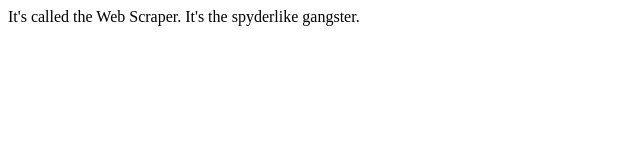
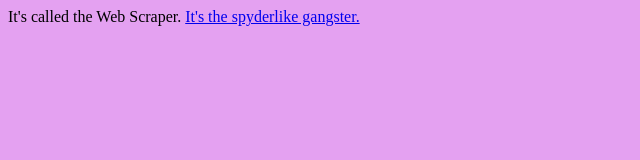
Before and after one commit to bsw975/scrapings, a website: page public/index.html in a window 1280 px wide. Shown: the whole page, without its empty margins (0-640 px from the left). Drawn offline with nearby package versions, Linux system fonts and the light colour scheme; no server answers.

Commit message:
foo bar baz qux quux

```diff
--- a/package.json
+++ b/package.json
@@ -25,6 +25,7 @@
     "express-handlebars": "^3.0.0",
     "mongoose": "^5.2.8",
     "morgan": "^1.9.0",
+    "npm": "^6.4.0",
     "request": "^2.88.0"
   }
 }
--- a/public/index.html
+++ b/public/index.html
@@ -9,6 +9,10 @@
     <script src="https://ajax.googleapis.com/ajax/libs/jquery/3.3.1/jquery.min.js"></script>
 <script src="app.js"></script>
 <style>
+
+body {
+    background: #e49ff1f8;
+}
 textarea, input {
     display: block;
 }
@@ -17,9 +21,10 @@ textarea, input {
 <body>
     <div class="container">
         It's called the Web Scraper.
-        It's the spyderlike gangster.
+        <a href = "https://www.youtube.com/watch?v=Fl3J_AnDff4">
+        It's the spyderlike gangster.</a>
         <div id="articles" style="position: relative; overflow: auto; width: 30%; height: 500px"></div>
-        <div id="notes" style="left: 350px; position: absolute; top: 200px"></div>
+        <div id="notes" style="width: 280px; left: 33%; position: absolute; top: 200px"></div>
     </div>
 </body>
 </html>
```
Also changed, not shown: 1 other file.
